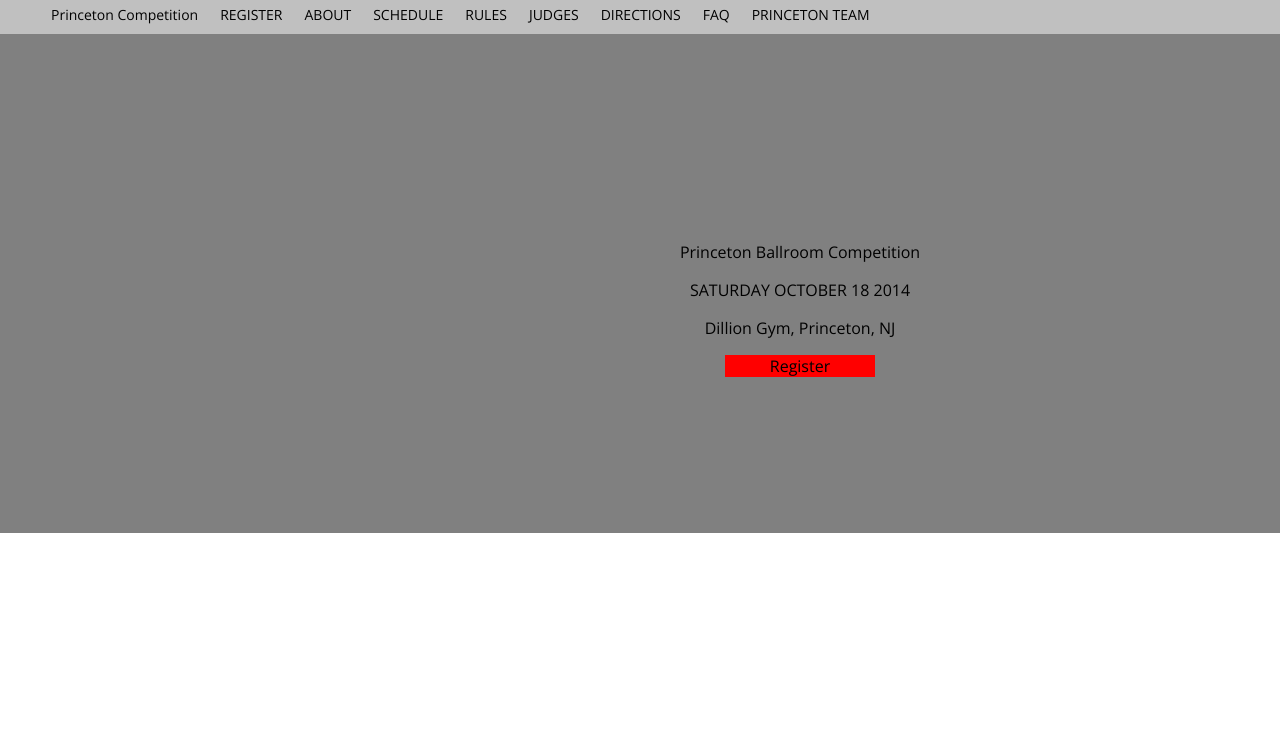
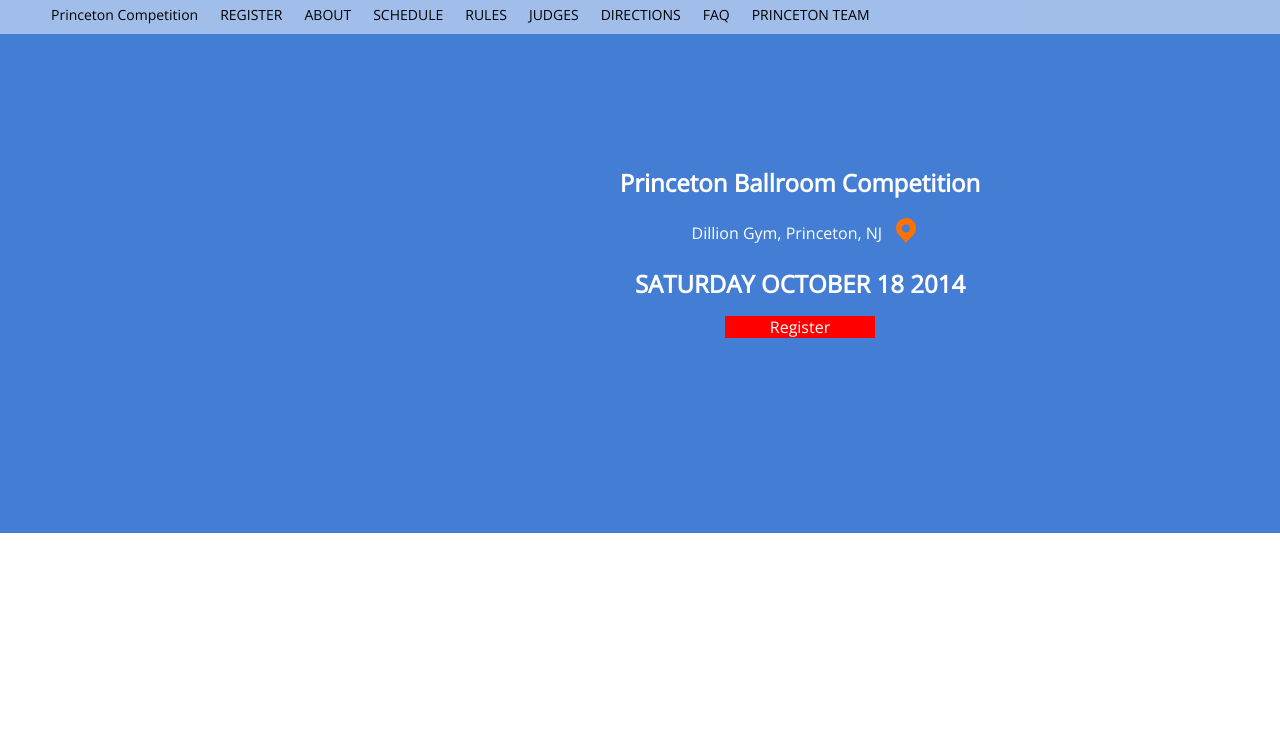
Before and after one commit to katelee168/pb-competition, a PHP site: page / in a window 1280 px wide. Shown: the top 732 px of the page. Run offline with PHP 8.4, Linux system fonts and the light colour scheme; some libraries are stand-ins or nearby versions.

Commit message:
added directions page and logo to home page

```diff
--- a/ballroom.css
+++ b/ballroom.css
@@ -8,6 +8,10 @@ body {
 a {
 	text-decoration: none;
 	font-color:black;
+}
+
+h1 {
+	font-size:1.5em;
 }
 
 /* Navigation bar */
@@ -60,12 +64,17 @@ li {
 	float:center;
 }
 
+.center-text {
+	text-align: center;
+}
+
 #main {
 	/*background-image: url('main-background.jpg');*/
-	background-color: grey;
+	background-color: #437DD4;
 	height:533px;
 	margin-top: -8px;
 	z-index: -1;
+	color: white;
 }
 
 #main-right {
@@ -74,10 +83,16 @@ li {
 	width: 75%;
 
 	height:100px;
-	padding-top:225px;
+	padding-top:150px;
 	padding-bottom:208px;
 
 	text-align: center;
+}
+
+#main-logo {
+	text-align: center;
+	width: 240px;
+	margin-left:-webkit-calc(50% - 120px);
 }
 
 #about {
@@ -94,6 +109,20 @@ li {
 
 #rules {
 	background-color: purple;
+}
+
+#directions {
+
+}
+
+#directions-logo {
+	text-align: center;
+	width: 210px;
+	margin-left:-webkit-calc(50% - 105px);
+}
+
+#directions-map {
+	margin-left:-webkit-calc(12.5% + 75px);
 }
 
 /* Footer tags*/
--- a/index.html
+++ b/index.html
@@ -30,9 +30,14 @@
     	</div>-->
     	<div id="main" class="home-blocks">
             <div id="main-right">
-                <p>Princeton Ballroom Competition</p>
-                <p>SATURDAY OCTOBER 18 2014</p>
-                <p>Dillion Gym, Princeton, NJ</p>
+                <h1>Princeton Ballroom Competition</h1>
+                <table id="main-logo">
+                    <tr>
+                        <td>Dillion Gym, Princeton, NJ </td>
+                        <td><a href="http://maps.google.com/maps/ms?ie=UTF8&amp;hl=en&amp;msa=0&amp;msid=101898161101184657193.00048de1233f13276cd20&amp;ll=40.345661,-74.658773&amp;spn=0.003925,0.006866&amp;z=17&amp;source=embed"><img src="map-logo.png" height="25px" alt="Go to the competition!" display:inline-block></a></td>
+                    </tr>
+                </table>
+                <h1>SATURDAY OCTOBER 18 2014</h1>
                 <div id="submit">Register</div>
             </div>
     	</div>
@@ -45,6 +50,21 @@
         <div id="rules" class="home-blocks">
         </div>
         <div id="directions" class="home-blocks">
+            <br/>
+            <div class="center-text">
+                <h1>Directions & Parking</h1>
+                <table id="directions-logo">
+                    <tr>
+                        <td>Getting to Dillon Gym: </td>
+                        <td><a href="http://maps.google.com/maps/ms?ie=UTF8&amp;hl=en&amp;msa=0&amp;msid=101898161101184657193.00048de1233f13276cd20&amp;ll=40.345661,-74.658773&amp;spn=0.003925,0.006866&amp;z=17&amp;source=embed"><img src="background-map-logo.png" alt="Go to the competition!" display:inline-block></a></td>
+                    </tr>
+                </table>
+            </div>
+            <div id="directions-map">
+                <iframe height="300" width="75%" frameborder="0" scrolling="no" src="http://maps.google.com/maps/ms?ie=UTF8&amp;hl=en&amp;msa=0&amp;msid=101898161101184657193.00048de1233f13276cd20&amp;ll=40.345661,-74.658773&amp;spn=0.003925,0.006866&amp;z=17&amp;output=embed"></iframe>
+                <br />
+                <small>View <a href="http://maps.google.com/maps/ms?ie=UTF8&amp;hl=en&amp;msa=0&amp;msid=101898161101184657193.00048de1233f13276cd20&amp;ll=40.345661,-74.658773&amp;spn=0.003925,0.006866&amp;z=17&amp;source=embed" style="color:#0000FF;text-align:left">Dillon Gym</a> in a larger map</small>
+            </div>
         </div>
 
     </body>
```
Also changed, not shown: background-map-logo.png (added), map-logo.png (added), planning/directions.png (added).
